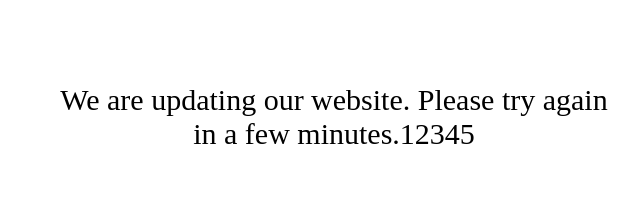
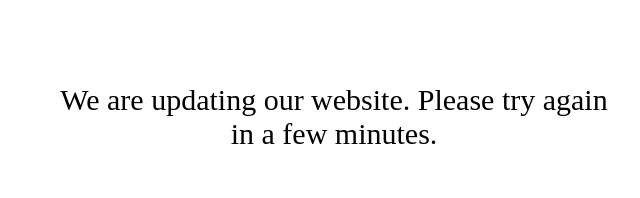
Before and after one commit to aleks-git/test-repo, a plain HTML site: page index.html in a window 1280 px wide. Shown: the top 198 px of the page, without its empty margins (306-946 px from the left). Drawn offline with Linux system fonts and the light colour scheme.

Commit message:
Removed previous changes

```diff
--- a/index.html
+++ b/index.html
@@ -13,7 +13,7 @@
     <div class="wrap container">
         <div class="content">
             <p class="notification">
-                We are updating our website. Please try again in a few minutes.12345
+                We are updating our website. Please try again in a few minutes.
             </p>
 
             <img src=""/>
```
